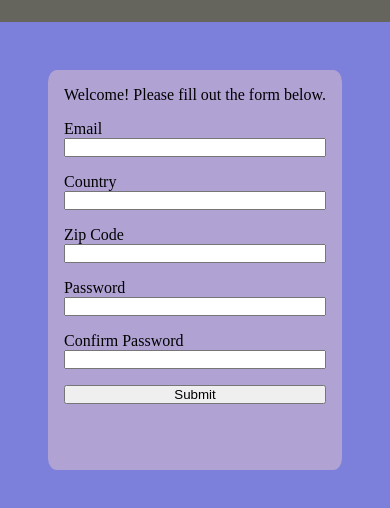
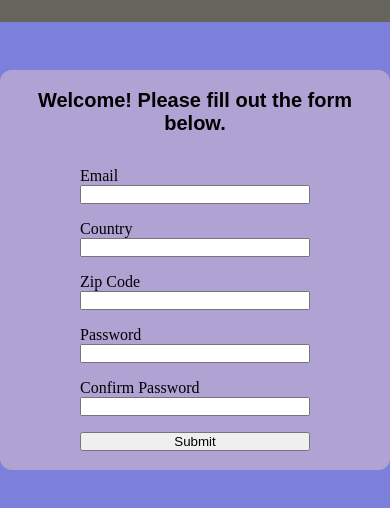
Before and after one commit to i-am-sam-codes/Data-Form, a plain HTML site: page index.html in a window 390 px wide. Shown: the part 58-566 px from the top of the page. Drawn offline with Linux system fonts and the light colour scheme.

Commit message:
add responsiveness and styling

```diff
--- a/index.html
+++ b/index.html
@@ -13,8 +13,8 @@
 
     <main>
       <div id="form-container">
+        <p class="welcome-message">Welcome! Please fill out the form below.</p>
         <form id="form">
-          <p>Welcome! Please fill out the form below.</p>
           <fieldset>
             <label for="email">Email</label>
             <input type="text" id="email" name="email" required />
--- a/styles.css
+++ b/styles.css
@@ -37,6 +37,11 @@
   height: 80px;
 }
 
+.welcome-message {
+  margin: 1rem 2rem;
+  text-align: center;
+}
+
 #nav-name {
   margin-left: 35px;
   font-family: sans-serif;
@@ -48,7 +53,7 @@
 #form {
   display: flex;
   flex-direction: column;
-  padding: 1rem;
+  padding: 1rem 5rem;
   gap: 1rem;
 }
 
@@ -60,6 +65,7 @@
 
 #form-container {
   display: flex;
+  flex-direction: column;
   justify-content: center;
   background-color: var(--secondary-color);
   max-width: 500px;
@@ -67,6 +73,13 @@
   border-radius: 3%;
 }
 
+p {
+  font-family: sans-serif;
+  font-weight: bold;
+  font-size: 20px;
+  margin-top: 10px;
+}
+
 #submitMessage {
   display: none;
   background-color: var(--message-color);
```
